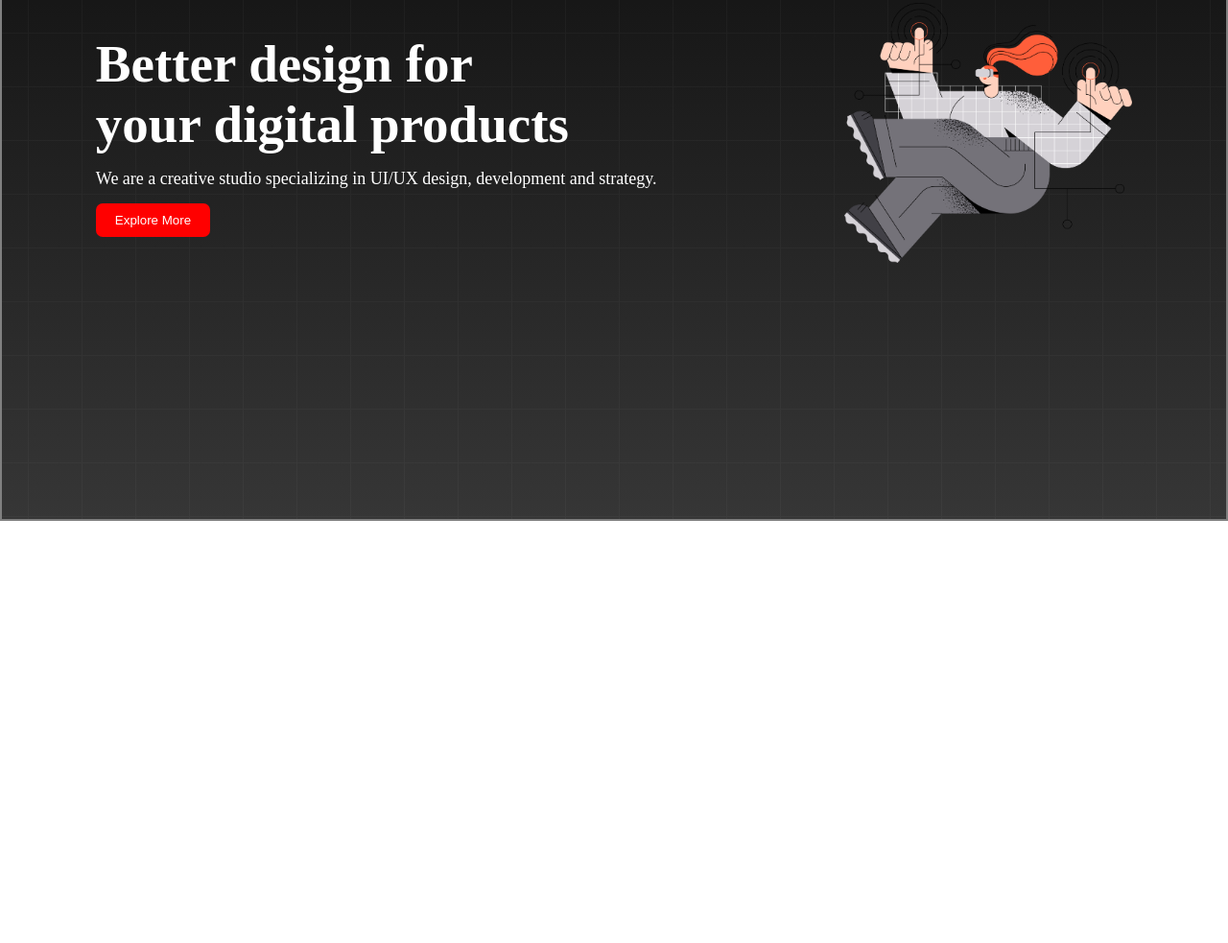
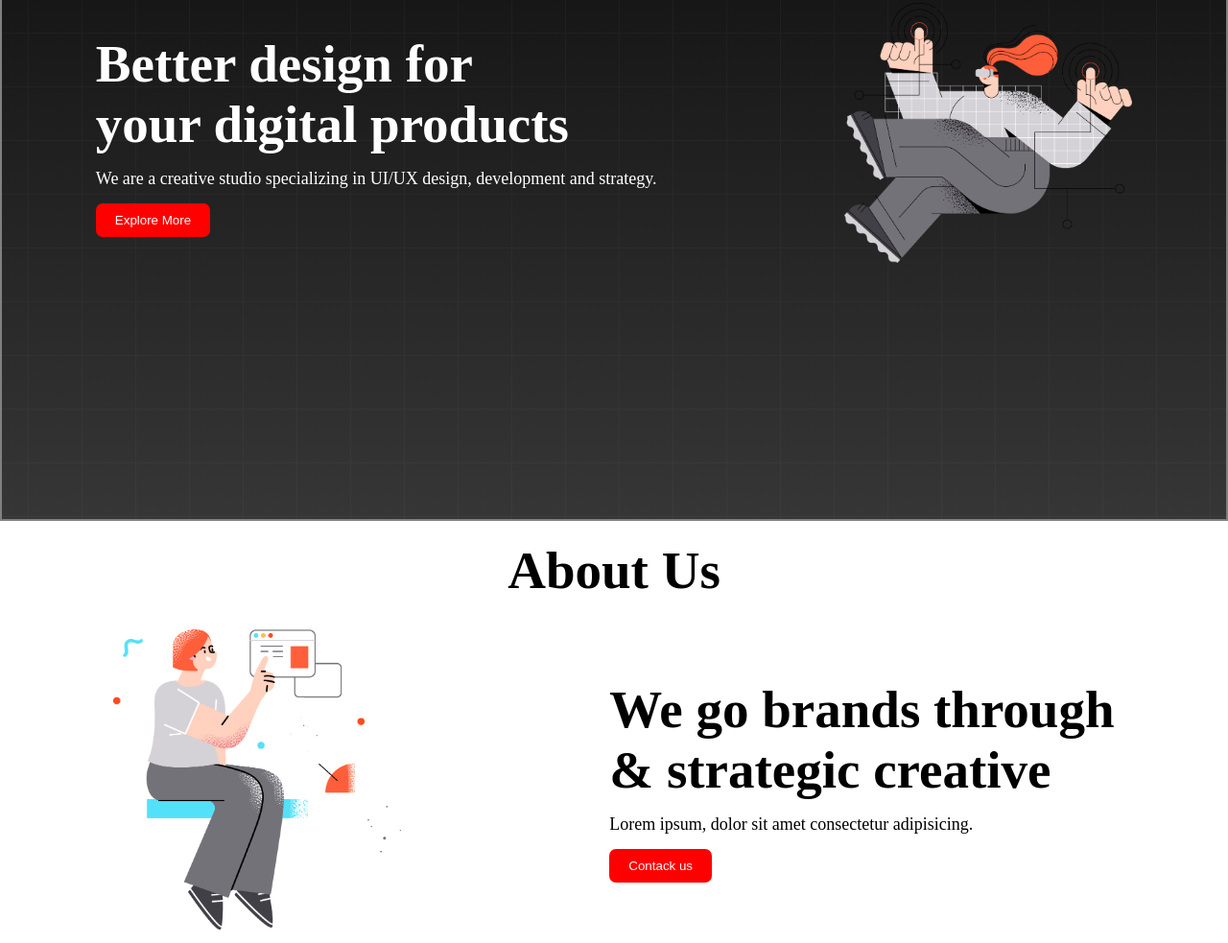
Before and after one commit to Zillur2023/practice-full-website, a plain HTML site: page index.html in a window 1280 px wide. Shown: the part 329-1312 px from the top of the page at 96% size. Before the commit the page ends 872 px from the top, so only its background shows below. Drawn offline with Linux system fonts and the light colour scheme.

Commit message:
added the section

```diff
--- a/index.html
+++ b/index.html
@@ -40,6 +40,20 @@
              </div>
         </div>
     </main>
+    <section>
+        <h1 class="title about-title">About Us</h1>
+        <div class="about-container">
+            <div class="about-photo">
+                <img class="banner-img" src="image/section.png" alt="">
+            </div>
+            <div class="about-info">
+                <h1 class="title">We go brands through <br> & strategic creative</h1>
+                <p class="description">Lorem ipsum, dolor sit amet consectetur adipisicing.</p>
+                <button class="btn">Contack us</button>
+            </div>
+        </div>
+    </section>
+
 
 </body>
 </html>
--- a/style.css
+++ b/style.css
@@ -58,3 +58,13 @@
 .btn:hover {
     color: black;
 }
+.about-container {
+    display: flex;
+    justify-content: space-around;
+    align-items: center;
+    padding: 10px;
+}
+.about-title {
+    text-align: center;
+    padding: 20px;
+}
```
Also changed, not shown: image/section.png (added).
